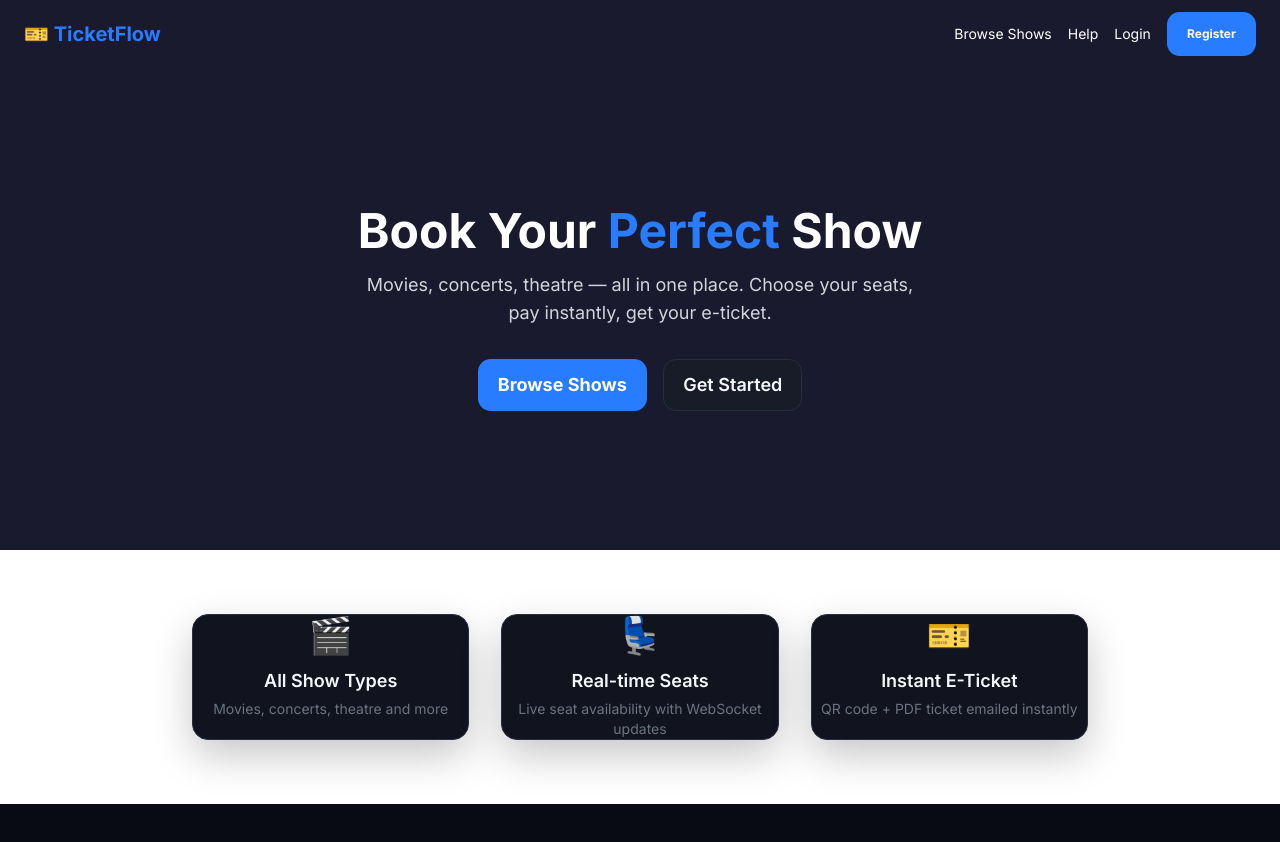
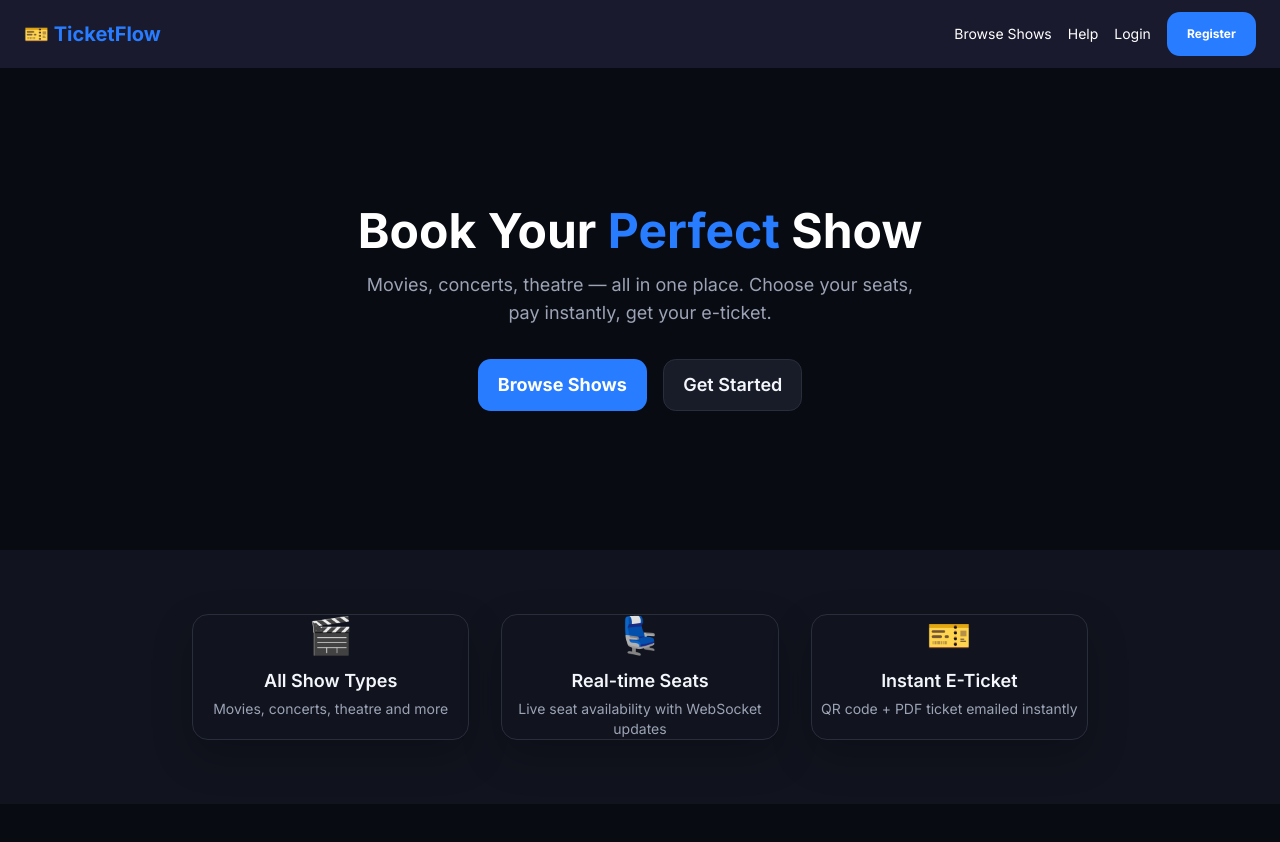
Before and after one commit to VTSLM/Show-Ticket-Booking-System, a Next.js app in the folder sprint1_v2/frontend/: page / in a window 1280 px wide. Shown: the top 842 px of the page. Built offline with nearby package versions, Linux system fonts and the light colour scheme; no server answers.

Commit message:
fix: replace bg-white and text-gray with dark theme tokens on home page (closes #23)

```diff
--- a/sprint1_v2/frontend/app/page.tsx
+++ b/sprint1_v2/frontend/app/page.tsx
@@ -4,11 +4,11 @@ export default function Home() {
   return (
     <div className="min-h-[calc(100vh-64px)] flex flex-col">
       {/* Hero */}
-      <section className="bg-[#1a1a2e] text-white py-20 px-6 text-center flex-1 flex flex-col items-center justify-center">
+      <section className="bg-[var(--background)] text-white py-20 px-6 text-center flex-1 flex flex-col items-center justify-center">
         <h1 className="text-5xl font-bold mb-4">
           Book Your <span className="text-[#287cff]">Perfect</span> Show
         </h1>
-        <p className="text-gray-300 text-lg mb-8 max-w-xl">
+        <p className="text-[var(--muted)] text-lg mb-8 max-w-xl">
           Movies, concerts, theatre — all in one place. Choose your seats, pay instantly, get your e-ticket.
         </p>
         <div className="flex gap-4 flex-wrap justify-center">
@@ -18,7 +18,7 @@ export default function Home() {
       </section>
 
       {/* Features */}
-      <section className="py-16 px-6 bg-white">
+      <section className="py-16 px-6 bg-[var(--surface)]">
         <div className="max-w-4xl mx-auto grid grid-cols-1 md:grid-cols-3 gap-8 text-center">
           {[
             { icon: "🎬", title: "All Show Types", desc: "Movies, concerts, theatre and more" },
@@ -28,7 +28,7 @@ export default function Home() {
             <div key={f.title} className="card">
               <div className="text-4xl mb-3">{f.icon}</div>
               <h3 className="font-semibold text-lg mb-1">{f.title}</h3>
-              <p className="text-gray-500 text-sm">{f.desc}</p>
+              <p className="text-[var(--muted)] text-sm">{f.desc}</p>
             </div>
           ))}
         </div>
```
